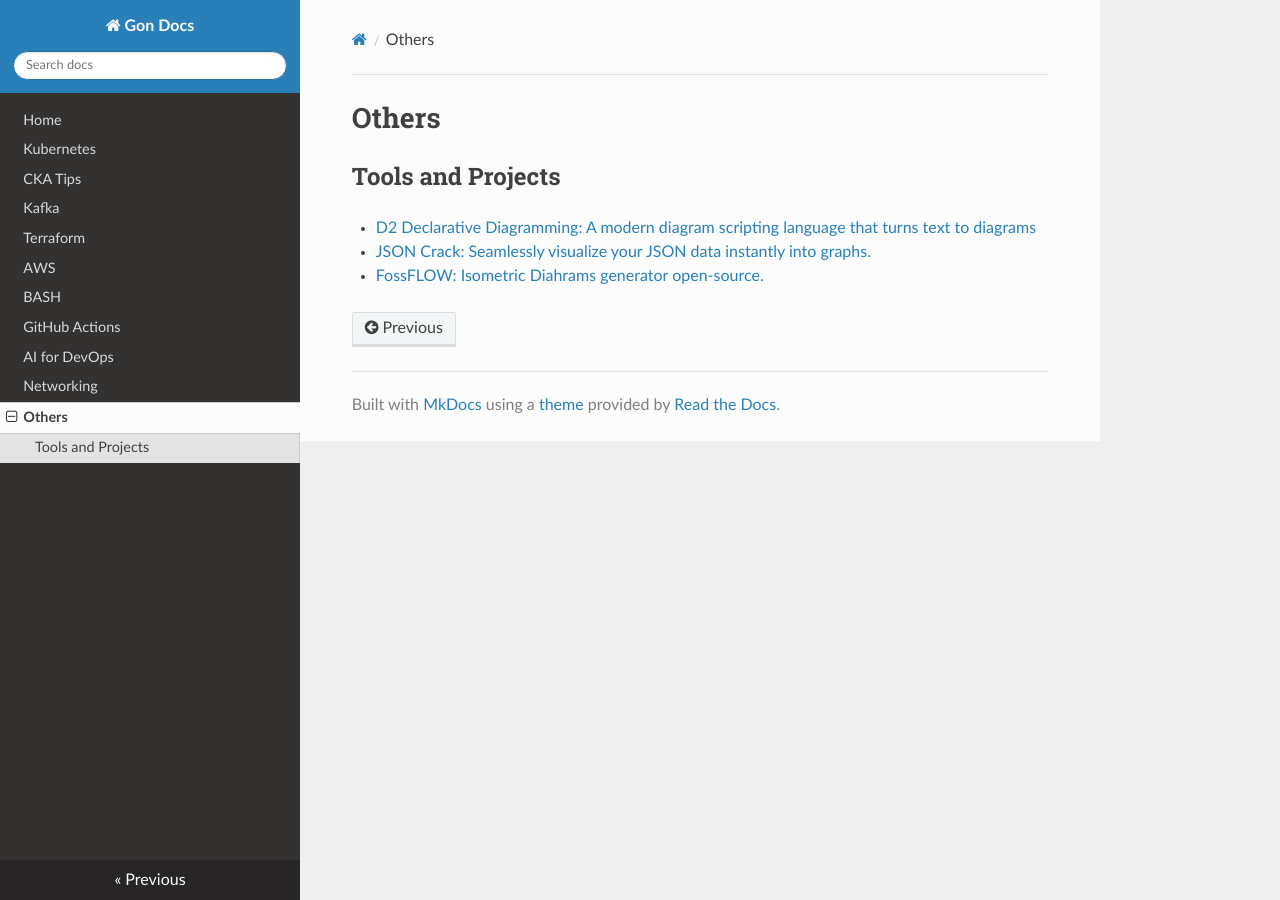
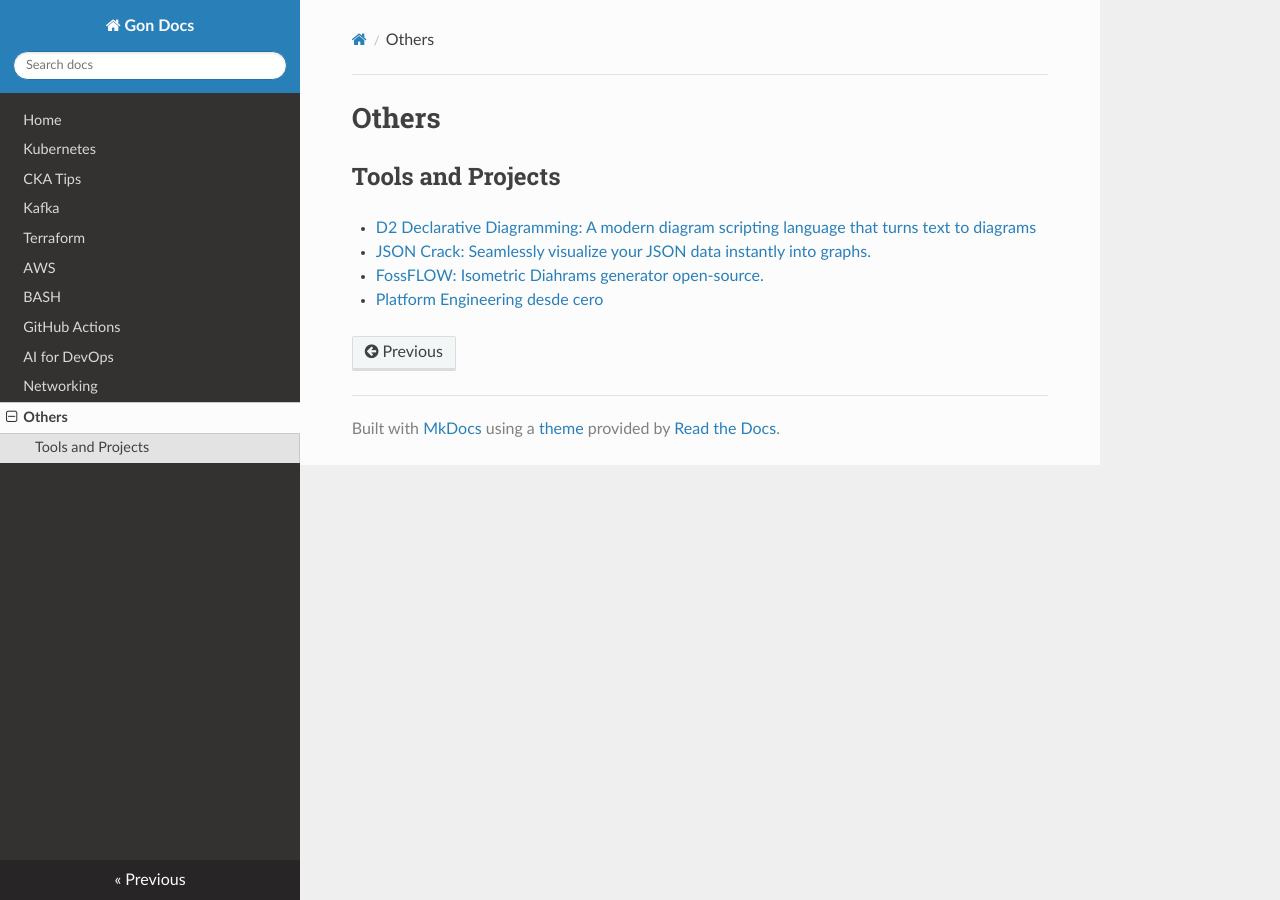
Before and after one commit to gonkun/gonkun, an MkDocs documentation site: the page built from docs/others.md, in a window 1280 px wide. Built offline with MkDocs 1.6.1, drawn with Linux system fonts in a browser that asks for light colours; nearby versions of some CDN libraries.

Commit message:
Adding list videos YT Paltform engineering from zero

```diff
--- a/docs/others.md
+++ b/docs/others.md
@@ -4,5 +4,5 @@
 
 - [D2 Declarative Diagramming: A modern diagram scripting language that turns text to diagrams](https://github.com/terrastruct/d2)
 - [JSON Crack: Seamlessly visualize your JSON data instantly into graphs.](https://jsoncrack.com/editor)
-
 - [FossFLOW: Isometric Diahrams generator open-source.](https://github.com/stan-smith/FossFLOW)
+- [Platform Engineering desde cero](https://youtu.be/GSrlbgOFlsc?si=dMi5NmAGOt776Y81)
```
Also changed, not shown: site/index.html, site/others/index.html, site/search/search_index.json, site/sitemap.xml, 1 other file.
